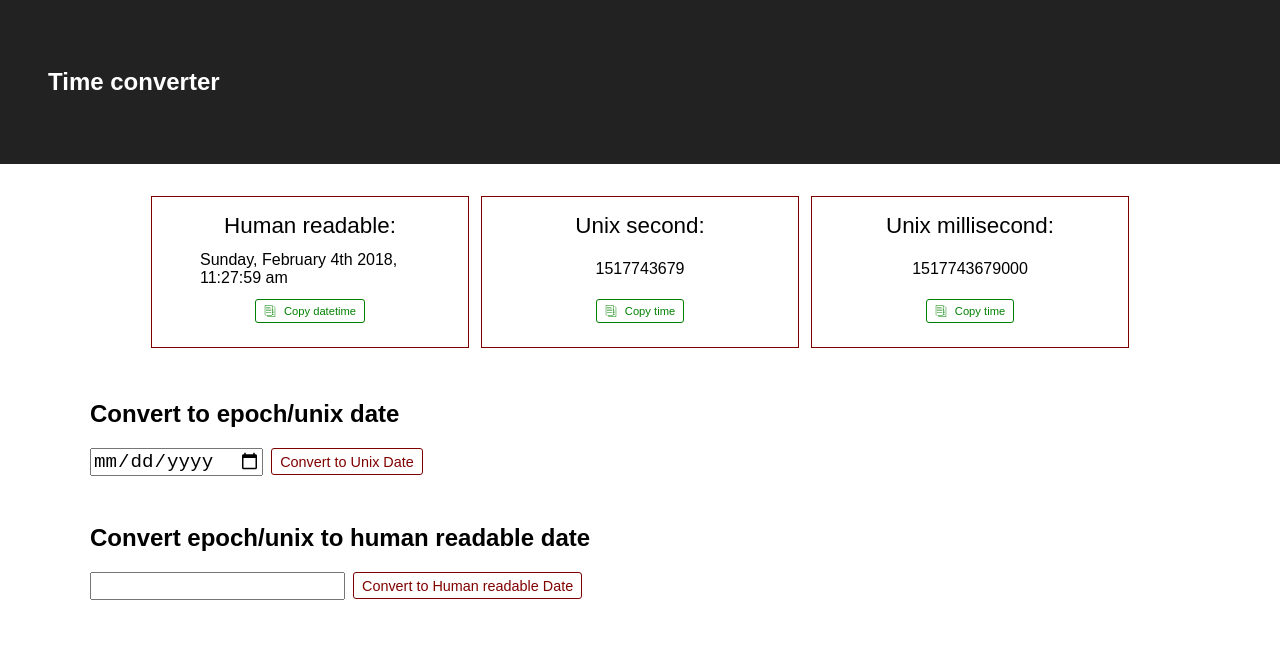
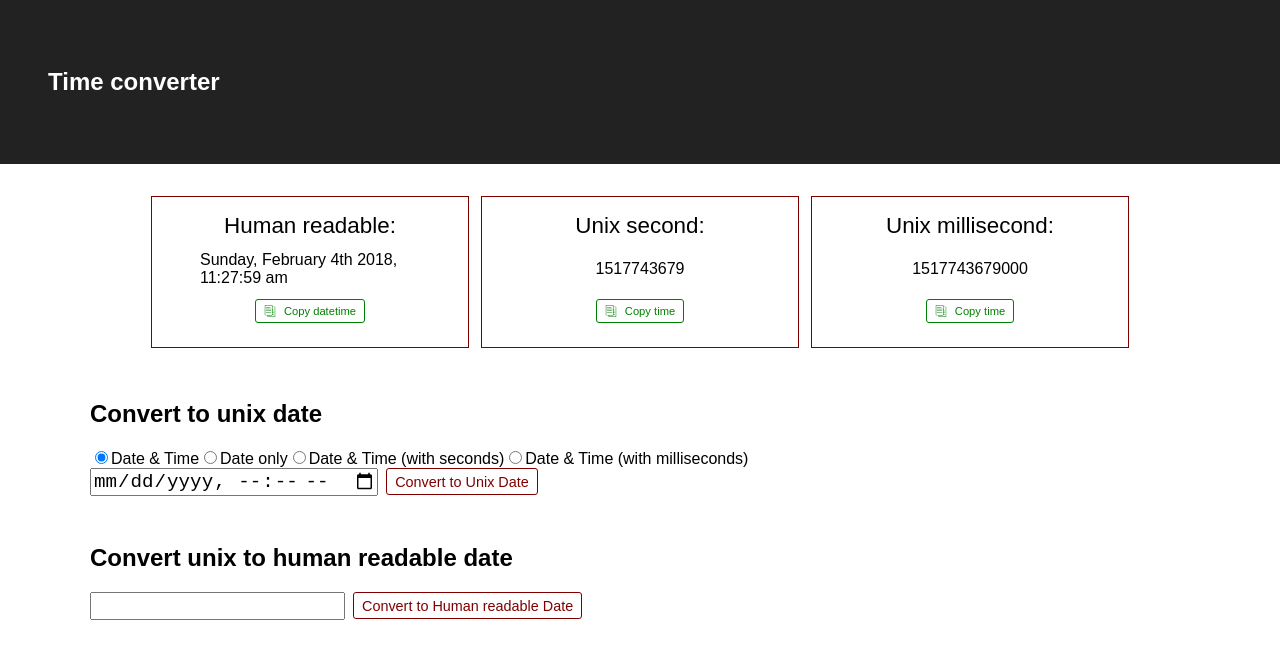
Before and after one commit to katrin-k/time-converter, a React (Create React App) app: page / in a window 1280 px wide. Shown: the top 658 px of the page. Built offline with nearby package versions, Linux system fonts and the light colour scheme.

Commit message:
Add radiobuttons to switch date input fields

```diff
--- a/src/HumanToUnix.js
+++ b/src/HumanToUnix.js
@@ -9,31 +9,45 @@ export default class HumanToUnix extends Component {
     super(props)
     this.state = {
       inputValue: '',
+      radioValue: 'datetime-local',
       unixDate: null
     }
   }
 
   render() {
-
-    const {unixDate} = this.state
+    const {unixDate, radioValue} = this.state
     const unixSeconds = unixDate ? moment(unixDate).unix() : null
     const unixMilliseconds = unixDate ? moment(unixDate).valueOf() : null
 
+
+    // <input type={this.state.radioValue} value={this.state.inputValue} onChange={this.handleInputChange} pattern="[0-9]{4}-[0-9]{2}-[0-9]{2}" />
+    // <input type={this.state.radioValue} step="1" value={this.state.inputValue} onChange={this.handleInputChange} pattern="[0-9]{4}-[0-9]{2}-[0-9]{2}" />
+    // <input type={this.state.radioValue} step="0.001" value={this.state.inputValue} onChange={this.handleInputChange} pattern="[0-9]{4}-[0-9]{2}-[0-9]{2}" />
+    let input = null
+    if (radioValue === 'datetime-local' || radioValue === 'date') {
+      input = <input type={this.state.radioValue} value={this.state.inputValue} onChange={this.handleInputChange} pattern="[0-9]{4}-[0-9]{2}-[0-9]{2}" />
+    } else if (radioValue === 'datetime-local-seconds') {
+      input = <input type="datetime-local" step="1" value={this.state.inputValue} onChange={this.handleInputChange} pattern="[0-9]{4}-[0-9]{2}-[0-9]{2}" />
+    } else if (radioValue === 'datetime-local-ms') {
+      input = <input type="datetime-local" step="0.001" value={this.state.inputValue} onChange={this.handleInputChange} pattern="[0-9]{4}-[0-9]{2}-[0-9]{2}" />
+    }
+
     return <section>
-      <h2>Convert to epoch/unix date</h2>
+      <h2>Convert to unix date</h2>
+      <InputOptions initialValue={this.state.radioValue} onClick={this.handleRadioButtonChange}/>
       <form onSubmit={this.convertToUnixDate} className="form-convert" >
-        {/* <input type="datetime-local" value={this.state.inputValue} onChange={this.handleInputChange} pattern="[0-9]{4}-[0-9]{2}-[0-9]{2}" /> */}
-        <input type="date" value={this.state.inputValue} onChange={this.handleInputChange} pattern="[0-9]{4}-[0-9]{2}-[0-9]{2}" />
+        {/* pattern… */}
+        {input}
         <Button value="Convert to Unix Date" />
       </form>
       {unixDate
       ? <div className="result-block">
           <p className="result-line" >
-            <span className="result-span" >Unix seconds: {unixSeconds}</span>
+            <span className="result-span">Unix seconds: {unixSeconds}</span>
             <Copybutton copytext={unixSeconds} buttonText="time in s" />
           </p>
           <p className="result-line" >
-            <span className="result-span" >Unix milliseconds: {unixMilliseconds}</span>
+            <span className="result-span">Unix milliseconds: {unixMilliseconds}</span>
             <Copybutton copytext={unixMilliseconds} buttonText="time in ms" />
           </p>
         </div>
@@ -45,13 +59,39 @@ export default class HumanToUnix extends Component {
     this.setState({inputValue: event.target.value});
   }
 
+  handleRadioButtonChange = (value) => {
+    this.setState({radioValue: value})
+  }
 
   convertToUnixDate = (e) => {
     e.preventDefault()
+    // adjust to account for different input values
     this.setState({unixDate: this.state.inputValue})
   }
 }
 
+class InputOptions extends Component {
+  render() {
+    const {initialValue} = this.props
+
+    return (
+      <form>
+        <input type="radio" id="datetime" name="dateOptions" value="datetime-local" onChange={this.handleOption} checked={initialValue === 'datetime-local'} />
+        <label htmlFor="datetime">Date & Time</label>
+        <input type="radio" id="date" name="dateOptions" value="date" onChange={this.handleOption} checked={initialValue === 'date'} />
+        <label htmlFor="date">Date only</label>
+        <input type="radio" id="datetime-sec" name="dateOptions" value="datetime-local-seconds" onChange={this.handleOption} checked={initialValue === 'datetime-local-seconds'} />
+        <label htmlFor="datetime-sec">Date & Time (with seconds)</label>
+        <input type="radio" id="datetime-ms" name="dateOptions" value="datetime-local-ms" onChange={this.handleOption} checked={initialValue === 'datetime-local-ms'} />
+        <label htmlFor="datetime-ms">Date & Time (with milliseconds)</label>
+      </form>
+    )
+  }
+
+  handleOption = (e) => {
+    this.props.onClick(e.target.value)
+  }
+}
 
     // const convertedDate = moment(this.state.inputValue, moment.HTML5_FMT.DATETIME_LOCAL).unix()
     // const convertedDate = moment(this.state.inputValue, moment.HTML5_FMT.DATE).unix()
--- a/src/UnixToHuman.js
+++ b/src/UnixToHuman.js
@@ -24,7 +24,7 @@ export default class UnixToHuman extends Component {
 
 
     return <section>
-      <h2>Convert epoch/unix to human readable date</h2>
+      <h2>Convert unix to human readable date</h2>
       <form onSubmit={this.convertToHumanDate} className="form-convert" >
         <input type="text" value={this.state.inputValue} onChange={this.handleInputChange} />
         <Button value="Convert to Human readable Date" />
```
